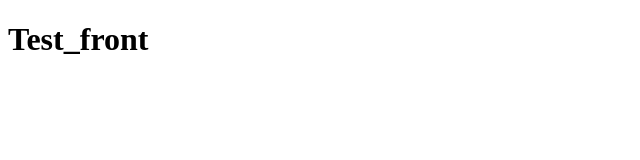
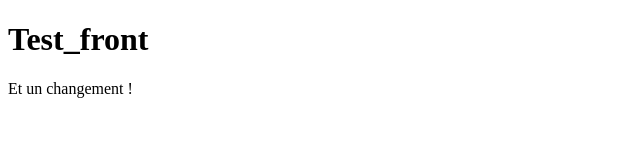
Before and after one commit to CamilleChrist/front_test, a website: page index.html in a window 1280 px wide. Shown: the whole page, without its empty margins (0-640 px from the left). Drawn offline with Linux system fonts and the light colour scheme.

Commit message:
Add <p> in index.html

```diff
--- a/index.html
+++ b/index.html
@@ -6,5 +6,6 @@
 </head>
 <body>
 <h1>Test_front</h1>
+<p>Et un changement !</p>
 </body>
 </html>
```
